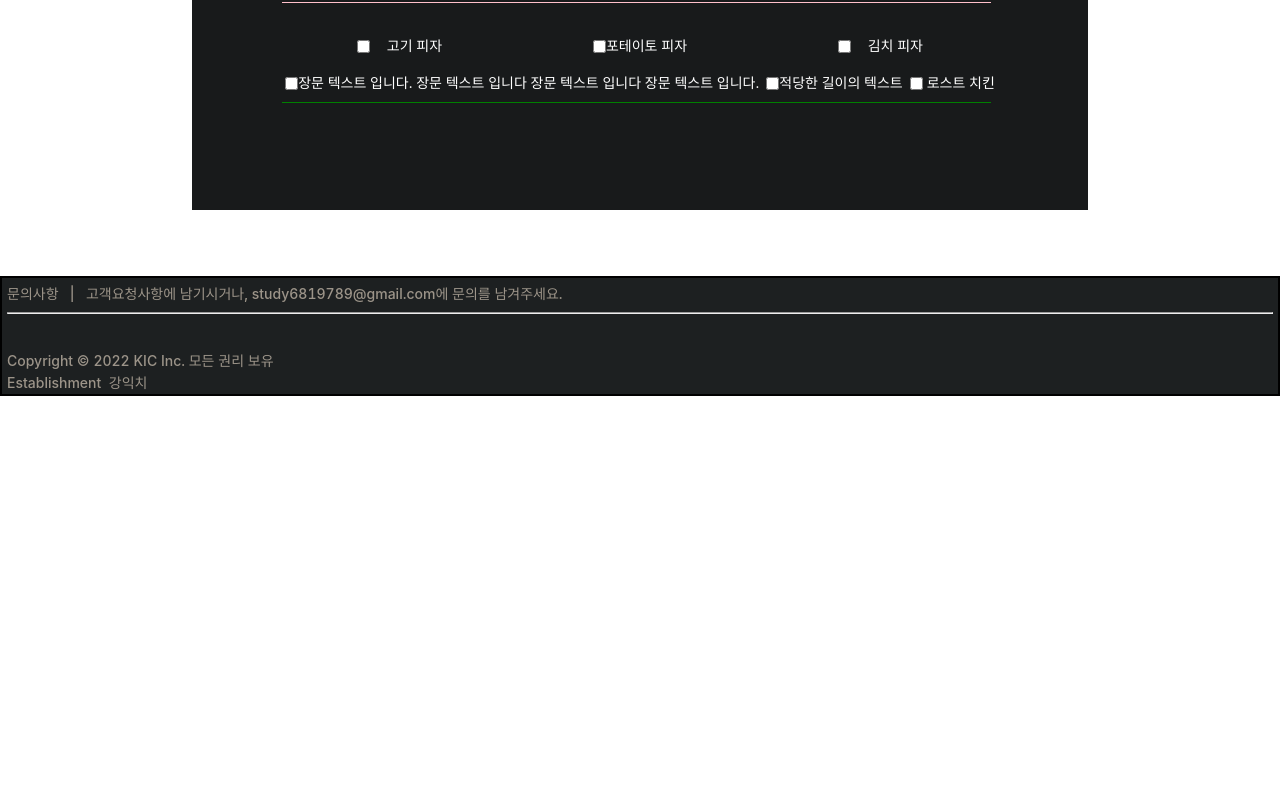
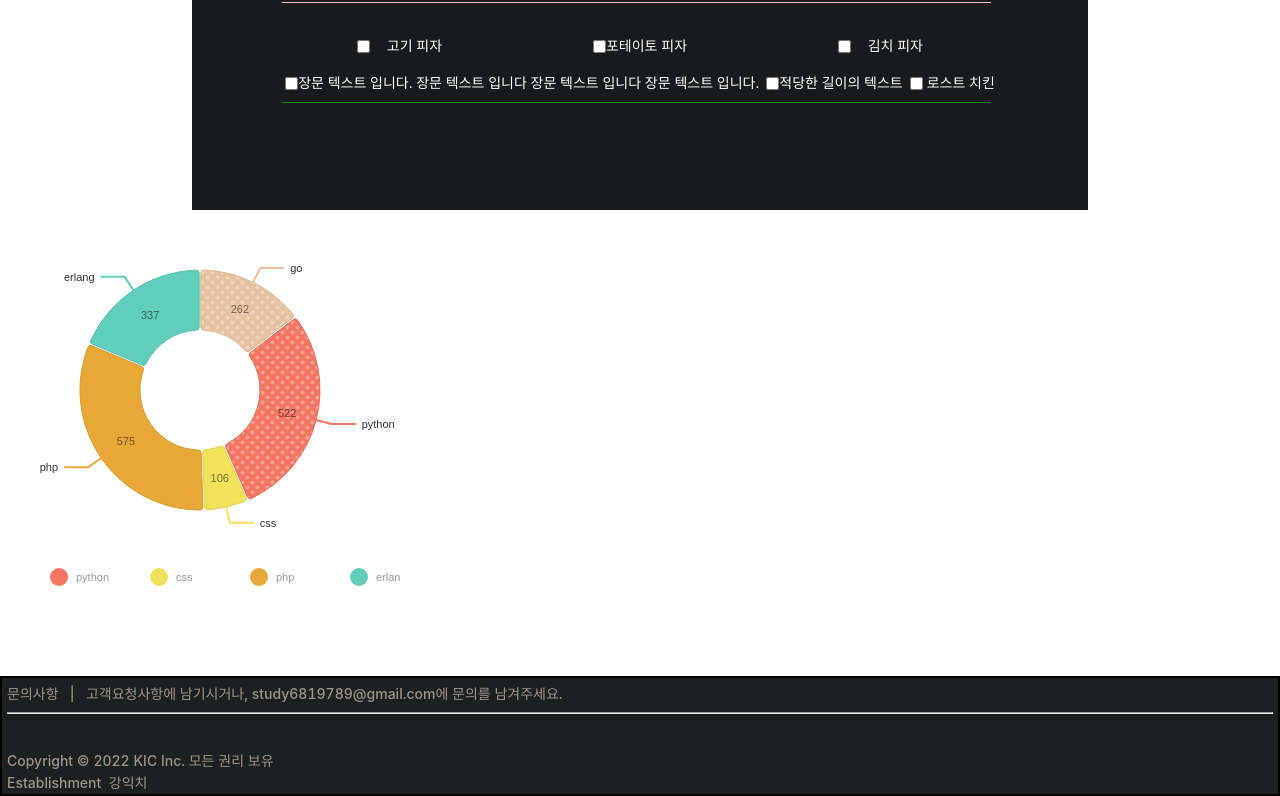
Before and after one commit to kic0610/CapstoneKic, a React (Create React App) app in the folder my-app/: page /post/1_post_id in a window 1280 px wide. Shown: the part 536-1332 px from the top of the page. Before the commit the page ends 932 px from the top, so only its background shows below. Built offline with nearby package versions, Linux system fonts and the light colour scheme.

Commit message:
그래프 라이브러리 nivo추가

```diff
--- a/my-app/package.json
+++ b/my-app/package.json
@@ -4,6 +4,8 @@
   "private": true,
   "dependencies": {
     "@ant-design/icons": "^4.7.0",
+    "@nivo/core": "^0.79.0",
+    "@nivo/pie": "^0.79.1",
     "@testing-library/jest-dom": "^5.16.4",
     "@testing-library/react": "^13.1.1",
     "@testing-library/user-event": "^13.5.0",
--- /dev/null
+++ b/my-app/src/components/PostGraph.js
@@ -0,0 +1,161 @@
+import React from "react";
+import { ResponsivePie } from "@nivo/pie";
+
+const PostGraph = ({}) => {
+  let data = [
+    {
+      id: "go",
+      label: "go",
+      value: 262,
+      color: "hsl(120, 70%, 50%)",
+    },
+    {
+      id: "python",
+      label: "python",
+      value: 522,
+      color: "hsl(208, 70%, 50%)",
+    },
+    {
+      id: "css",
+      label: "css",
+      value: 106,
+      color: "hsl(227, 70%, 50%)",
+    },
+    {
+      id: "php",
+      label: "php",
+      value: 575,
+      color: "hsl(124, 70%, 50%)",
+    },
+    {
+      id: "erlang",
+      label: "erlang",
+      value: 337,
+      color: "hsl(35, 70%, 50%)",
+    },
+  ];
+
+  return (
+    <div style={{ width: "400px", height: "400px" }}>
+      <ResponsivePie
+        data={data}
+        margin={{ top: 40, right: 80, bottom: 80, left: 80 }}
+        innerRadius={0.5}
+        padAngle={0.7}
+        cornerRadius={3}
+        activeOuterRadiusOffset={8}
+        borderWidth={1}
+        borderColor={{
+          from: "color",
+          modifiers: [["darker", 0.2]],
+        }}
+        arcLinkLabelsSkipAngle={10}
+        arcLinkLabelsTextColor="#333333"
+        arcLinkLabelsThickness={2}
+        arcLinkLabelsColor={{ from: "color" }}
+        arcLabelsSkipAngle={10}
+        arcLabelsTextColor={{
+          from: "color",
+          modifiers: [["darker", 2]],
+        }}
+        defs={[
+          {
+            id: "dots",
+            type: "patternDots",
+            background: "inherit",
+            color: "rgba(255, 255, 255, 0.3)",
+            size: 4,
+            padding: 1,
+            stagger: true,
+          },
+          {
+            id: "lines",
+            type: "patternLines",
+            background: "inherit",
+            color: "rgba(255, 255, 255, 0.3)",
+            rotation: -45,
+            lineWidth: 6,
+            spacing: 10,
+          },
+        ]}
+        fill={[
+          {
+            match: {
+              id: "ruby",
+            },
+            id: "dots",
+          },
+          {
+            match: {
+              id: "c",
+            },
+            id: "dots",
+          },
+          {
+            match: {
+              id: "go",
+            },
+            id: "dots",
+          },
+          {
+            match: {
+              id: "python",
+            },
+            id: "dots",
+          },
+          {
+            match: {
+              id: "scala",
+            },
+            id: "lines",
+          },
+          {
+            match: {
+              id: "lisp",
+            },
+            id: "lines",
+          },
+          {
+            match: {
+              id: "elixir",
+            },
+            id: "lines",
+          },
+          {
+            match: {
+              id: "javascript",
+            },
+            id: "lines",
+          },
+        ]}
+        legends={[
+          {
+            anchor: "bottom",
+            direction: "row",
+            justify: false,
+            translateX: 0,
+            translateY: 56,
+            itemsSpacing: 0,
+            itemWidth: 100,
+            itemHeight: 18,
+            itemTextColor: "#999",
+            itemDirection: "left-to-right",
+            itemOpacity: 1,
+            symbolSize: 18,
+            symbolShape: "circle",
+            effects: [
+              {
+                on: "hover",
+                style: {
+                  itemTextColor: "#000",
+                },
+              },
+            ],
+          },
+        ]}
+      />
+    </div>
+  );
+};
+
+export default PostGraph;
--- a/my-app/src/components/SurveyPost.js
+++ b/my-app/src/components/SurveyPost.js
@@ -1,7 +1,9 @@
 import { Input, Form } from "antd";
 import { PlusCircleOutlined, MinusCircleOutlined } from "@ant-design/icons";
 import React from "react";
+
 import styled from "styled-components";
+import PostGraph from "./PostGraph";
 
 const ServeyForm = styled(Form)`
   position: relative;
@@ -127,6 +129,7 @@ const SurveyPost = () => {
           <div className="bottomLine" style={{ bottom: "inherit", backgroundColor: "green", height: "1px", width: "99%", display: "block" }}></div>
         </SurveyBox>
       </ServeyForm>
+      <PostGraph />
     </div>
   );
 };
--- a/my-app/src/pages/Home.js
+++ b/my-app/src/pages/Home.js
@@ -6,6 +6,7 @@ import { useState } from "react";
 import { useCallback, useEffect } from "react";
 
 import HomeMenu3 from "../components/HomeMenu3";
+import PostGraph from "../components/PostGraph";
 
 const MainText = styled.div`
   display: block;
@@ -29,7 +30,7 @@ const HomeSection = styled.section`
   align-items: flex-start;
 `;
 
-const Home = () => {
+const Home = (data) => {
   useEffect(() => {
     console.log("Home 리렌더링");
   });
--- a/my-app/src/pages/LoginForm.js
+++ b/my-app/src/pages/LoginForm.js
@@ -3,6 +3,7 @@ import { Button } from "antd";
 import { Input } from "antd";
 import React from "react";
 import styled from "styled-components";
+import PostGraph from "../components/PostGraph";
 
 const LoginBoxText = styled.div`
   position: absolute;
@@ -61,7 +62,7 @@ const LoginImage = styled.div`
   top: 30%;
 `;
 
-const LoginForm = () => {
+const LoginForm = (data) => {
   return (
     <div>
       <h1 style={{ marginLeft: "5%", fontWeight: 600 }}>로그인</h1>
```
Also changed, not shown: 1 other file (tests, documents, lock files or other folders).
